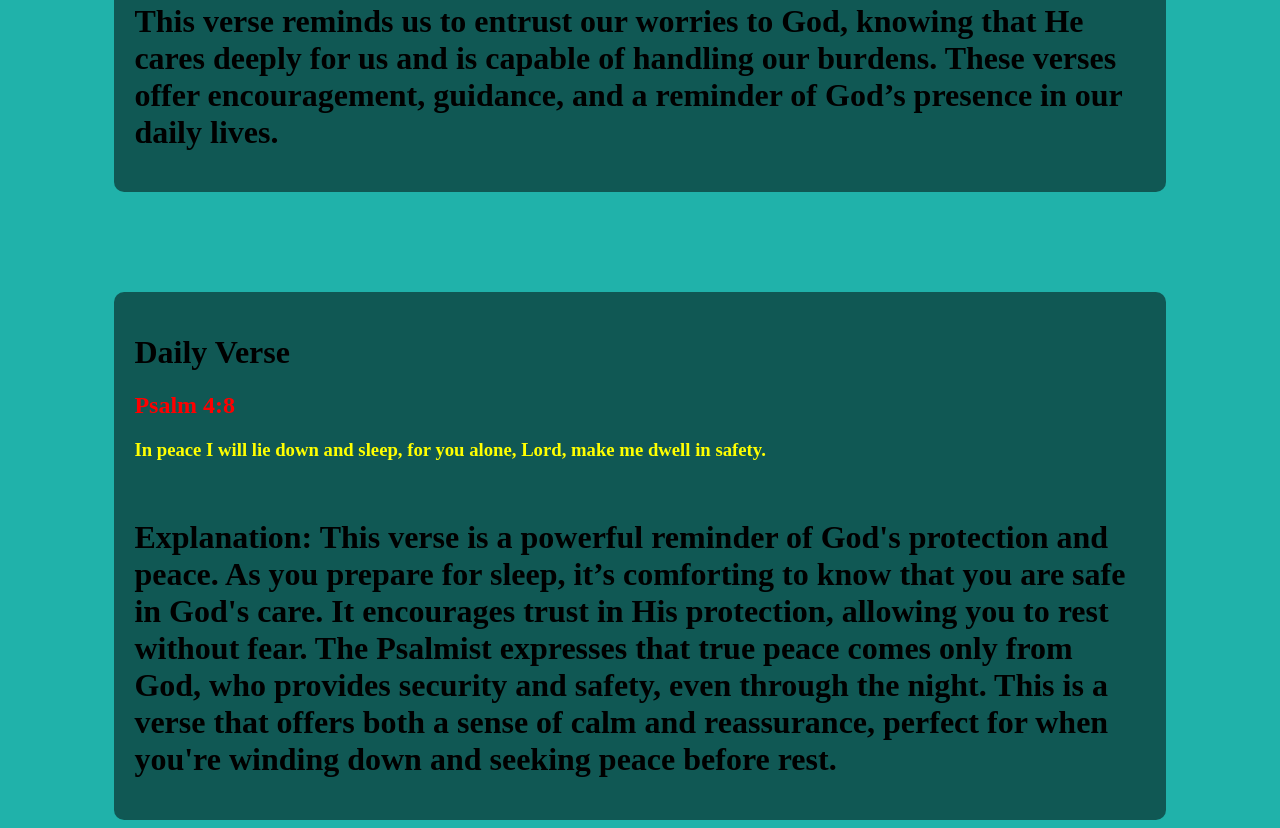
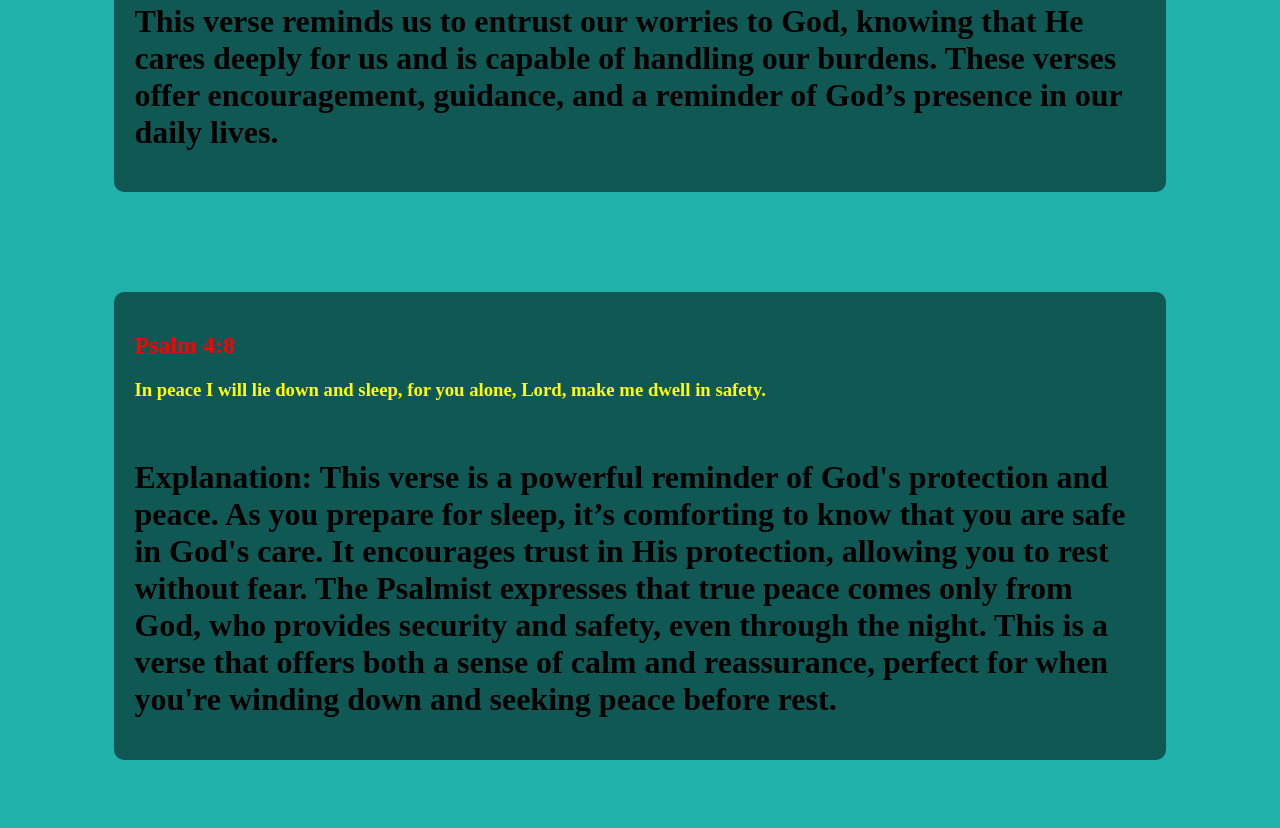
Before and after one commit to ShadowFootEdits/ShadowFootEdits, a plain HTML site: page BibleVerses.html in a window 1280 px wide. Shown: the part 9252-10080 px from the top of the page. After the commit the page ends 10020 px from the top, so only its background shows below. Drawn offline with Linux system fonts and the light colour scheme.

Commit message:
Update BibleVerses.html

```diff
--- a/BibleVerses.html
+++ b/BibleVerses.html
@@ -169,7 +169,6 @@ color: yellow;
         <h1>This verse reminds us to entrust our worries to God, knowing that He cares deeply for us and is capable of handling our burdens. These verses offer encouragement, guidance, and a reminder of God’s presence in our daily lives.</h1>
     </div>
      <div class="container">
-        <h1>Daily Verse</h1>
         <h2>Psalm 4:8</h2>
         <h3>In peace I will lie down and sleep, for you alone, Lord, make me dwell in safety.</h3>
         <br>
```
